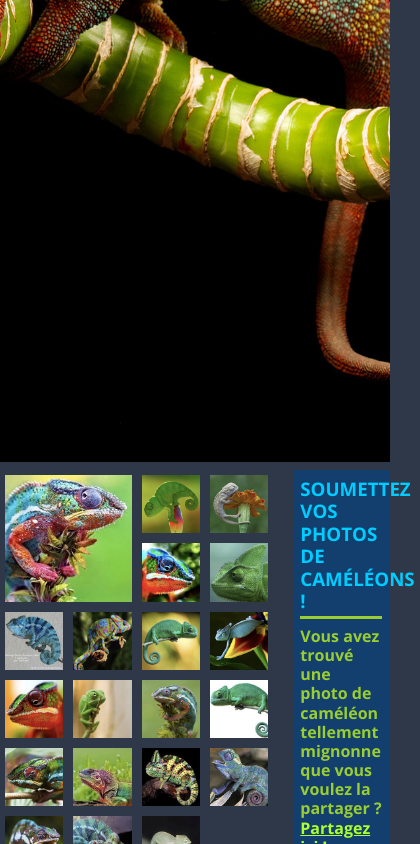
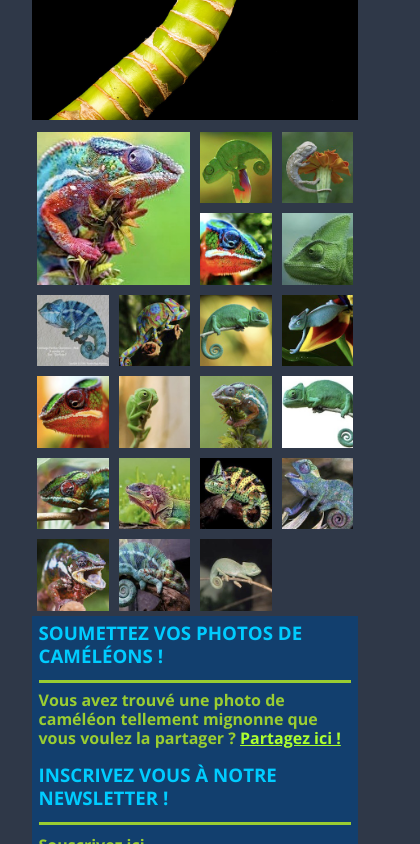
Before and after one commit to Remy-dev/cameleons, a plain HTML site: page index.html in a window 390 px wide. Shown: the part 700-1544 px from the top of the page, 420 px wide, since content can reach past the window. Drawn offline with nearby package versions, Linux system fonts and the light colour scheme.

Commit message:
responsive de la galerie

```diff
--- a/index.html
+++ b/index.html
@@ -6,7 +6,7 @@
     <link rel="stylesheet" href="reboot.css">
     <link rel="stylesheet" href="style.css">
     <link href="https://fonts.googleapis.com/css2?family=Open+Sans:wght@700&display=swap" rel="stylesheet">
-    <title>Camelon</title>
+    <title>Cameleon</title>
 </head>
 <body>
     <div class="container">
@@ -30,10 +30,11 @@
                 <h2>Trop de caméoléon ? nope.</h2>
                 <p>Ici nous pensons qu'il n'y aura jamais trop de caméléons. Les caméléons, c'est mignon. Les caméléons, c'est pas con. Les caméléons, ça sent le bonbon. il est <a href="#">prouvé scientifiquement</a> que regarder les caméléons tous les jours améliore la productivité et diminue le stress. Essayez !</p>
 
-                <div class="photo__cameleon_big"><div class="legende">le caméléon de la semaine &#x2661;</div></div>
-                <section class="compendium">
+                <div class="photo__cameleon_big">
+                    <div class="legende">le caméléon de la semaine &#x2661;</div>
+                </div>
+                <div class="compendium">
                     <div class="galerie">
-
                         <img class="image1" src="images/cameleon01.jpg" alt="">
                             <div class="groupe1">
                                 <img class="image2G" src="images/cameleon02.jpg" alt="">
@@ -41,9 +42,6 @@
                                 <img class="image2G" src="images/cameleon04.jpg" alt="">
                                 <img class="image2G" src="images/cameleon05.jpg" alt="">
                             </div>
-
-
-
                         <img class="image2" src="images/cameleon06.jpg" alt="">
                         <img class="image2" src="images/cameleon07.jpg" alt="">
                         <img class="image2" src="images/cameleon08.jpg" alt="">
@@ -68,7 +66,7 @@
                             <h3>inscrivez vous à notre newsletter !</h3>
                         <a href="#">Souscrivez ici.</a>
                     </div>
-            </section>
+                </div>
 
 
             </section>
--- a/style.css
+++ b/style.css
@@ -8,6 +8,7 @@ body {
   display: flex;
   flex-direction: column;
   margin: auto;
+  padding: 2em;
 }
 
 header h1 {
@@ -45,15 +46,15 @@ header h1 {
 .photo {
   display: flex;
   flex-direction: column;
-  justify-content: space-around;
+  justify-content: flex-start;
 
 }
 
 .photo__cameleon_big {
   background: url('images/cameleon-big.jpg') no-repeat;
-  background-position: center;
   background-size: cover;
-  height: 100vh;
+  height: 50vh;
+
 }
 
 .photo h2 {
@@ -92,22 +93,15 @@ header h1 {
   flex-wrap: wrap;
   max-width: 70%;
   min-width: 70%;
-  height: 100vh;
+  height: auto;
   align-items: flex-start;
   align-content: flex-start;
-}
-
-
-.galerie__newsletter {
-  max-width: 25%;
 }
 
 .image1 {
   border: 5px solid #2f3848;
   max-width: 50%;
   min-width: 50%;
-
-
 }
 
 .groupe1 {
@@ -130,6 +124,7 @@ header h1 {
 }
 
 .galerie__newsletter {
+  max-width: 25%;
   background-color: #0044889b;
   align-self: flex-start;
   box-sizing: border-box;
@@ -141,7 +136,6 @@ header h1 {
   text-transform: uppercase;
   font-weight: bold;
   line-height: 1.2;
-
   border-bottom: 3px solid yellowgreen;
   padding-bottom: 4%;
 }
@@ -157,3 +151,18 @@ footer {
   text-align: center;
   color: #00ccff;
 }
+
+@media only screen and (max-width: 600px) {
+
+  .compendium {
+    display: flex;
+    flex-direction: column;
+    justify-content: flex-start;
+  }
+  .galerie {
+    max-width: 100vw;
+  }
+  .galerie__newsletter {
+    max-width: 100vw;
+  }
+}
```
Lines whose indentation alone changed are shown as unchanged.
